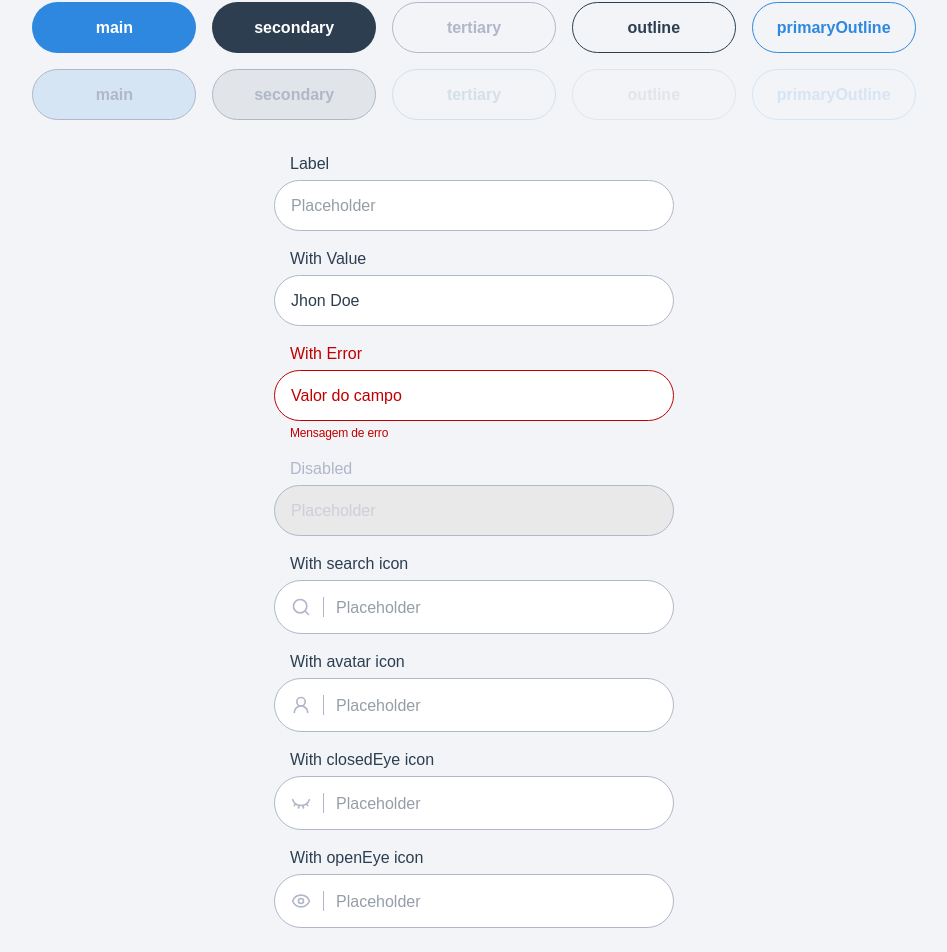
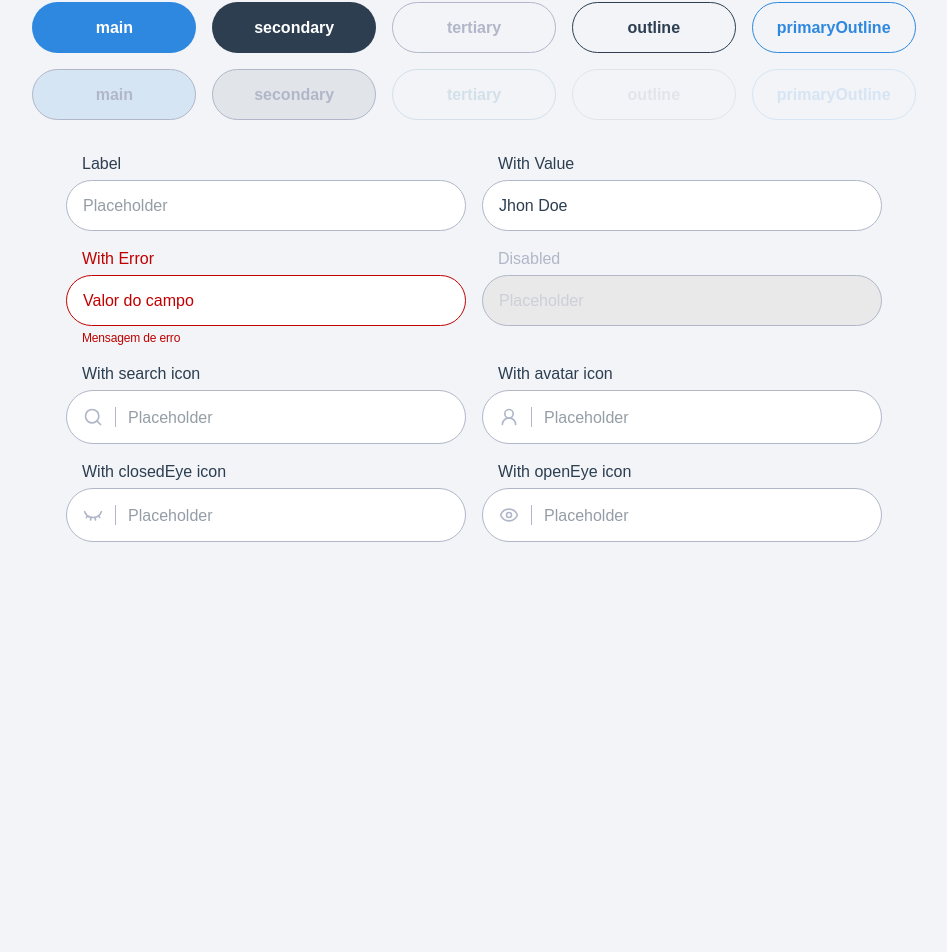
Before and after one commit to HCarrer/livro-livre-admin, a Next.js app: page / in a window 1280 px wide. Shown: the part 814-1766 px from the top of the page, without its empty margins (166-1113 px from the left). After the commit the page ends 1396 px from the top, so only its background shows below. Built offline with nearby package versions, Linux system fonts and the light colour scheme; a web font is replaced by a local one.

Commit message:
chore: display

```diff
--- a/src/pages/index.tsx
+++ b/src/pages/index.tsx
@@ -62,7 +62,7 @@
         </div>
       </div>
       <div>
-        <div className="flex flex-col gap-4">
+        <div className="grid grid-cols-2 gap-4">
           <Input label="Label" placeholder="Placeholder" />
           <Input label="With Value" placeholder="Placeholder" value="Jhon Doe"/>
           <Input label="With Error" placeholder="Placeholder" errorMessage="Mensagem de erro" value="Valor do campo" />
```
